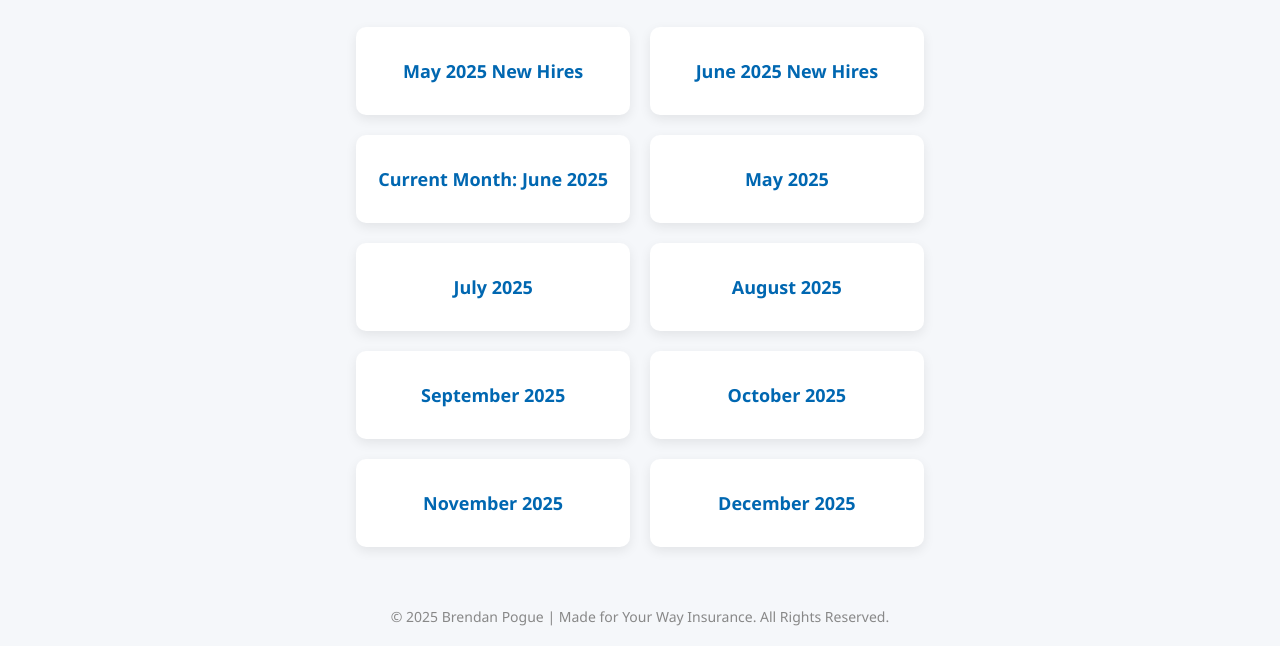
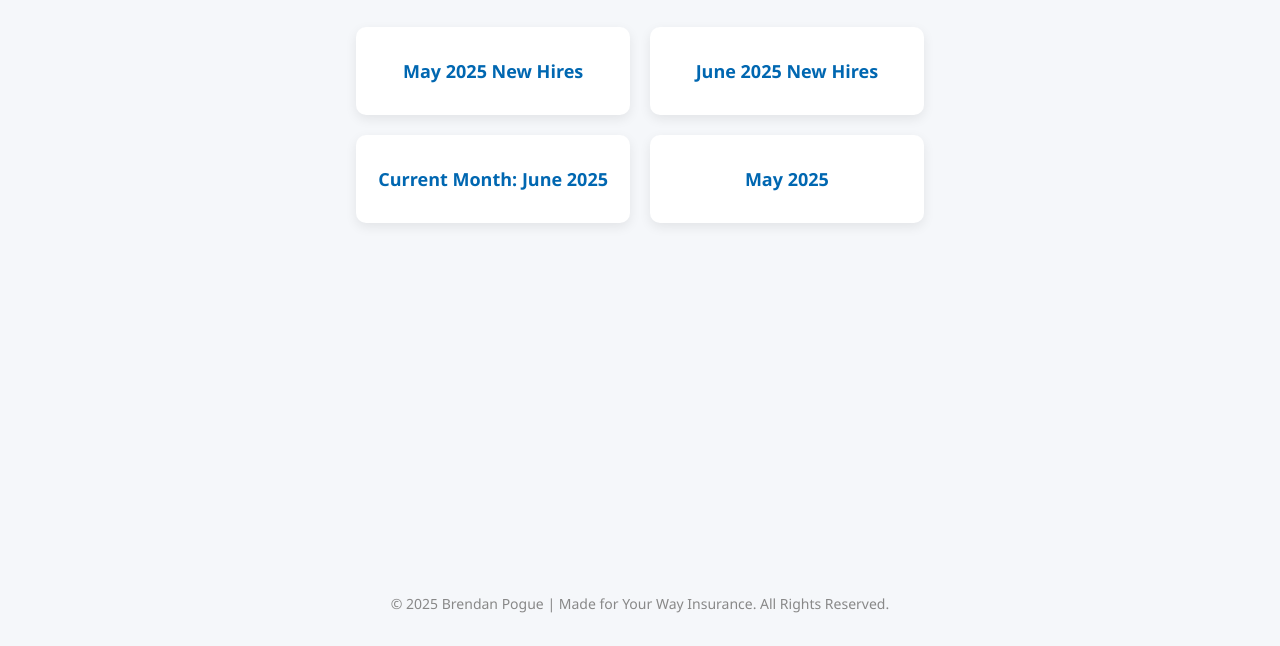
Before and after one commit to ywitest/testserver, a plain HTML site: page index.html in a window 1280 px wide. Shown: the part 167-813 px from the top of the page. Drawn offline with nearby package versions, Linux system fonts and the light colour scheme.

Commit message:
Update index.html

```diff
--- a/index.html
+++ b/index.html
@@ -463,12 +463,12 @@
       true,  // June 2025 New Hires
       true,  // Current Month: June 2025
       true,  // May 2025
-      true,  // July 2025
-      true,  // August 2025
-      true,  // September 2025
-      true,  // October 2025
-      true,  // November 2025
-      true   // December 2025
+      false,  // July 2025
+      false,  // August 2025
+      false,  // September 2025
+      false,  // October 2025
+      false,  // November 2025
+      false   // December 2025
     ];
 
     // Tile data
```
